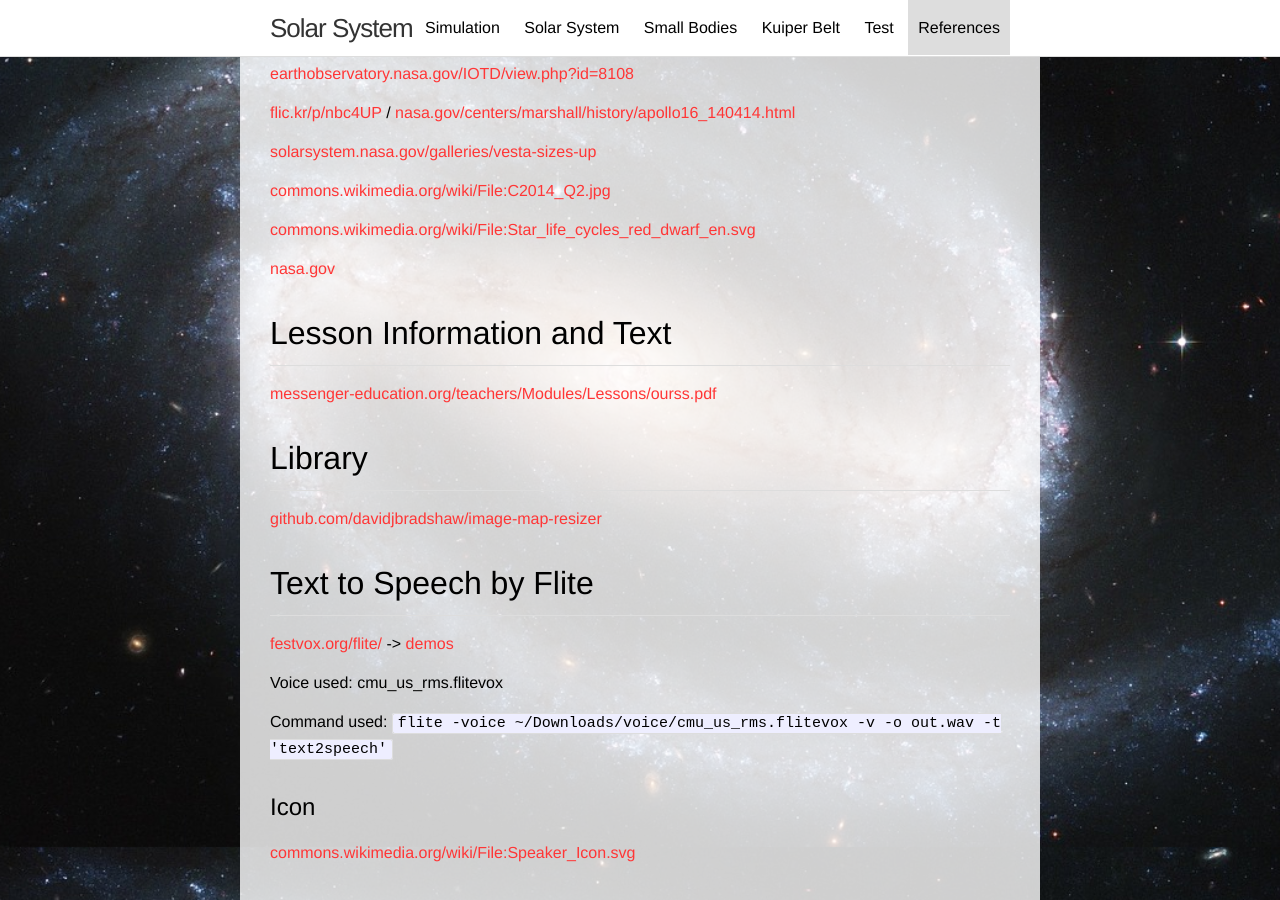
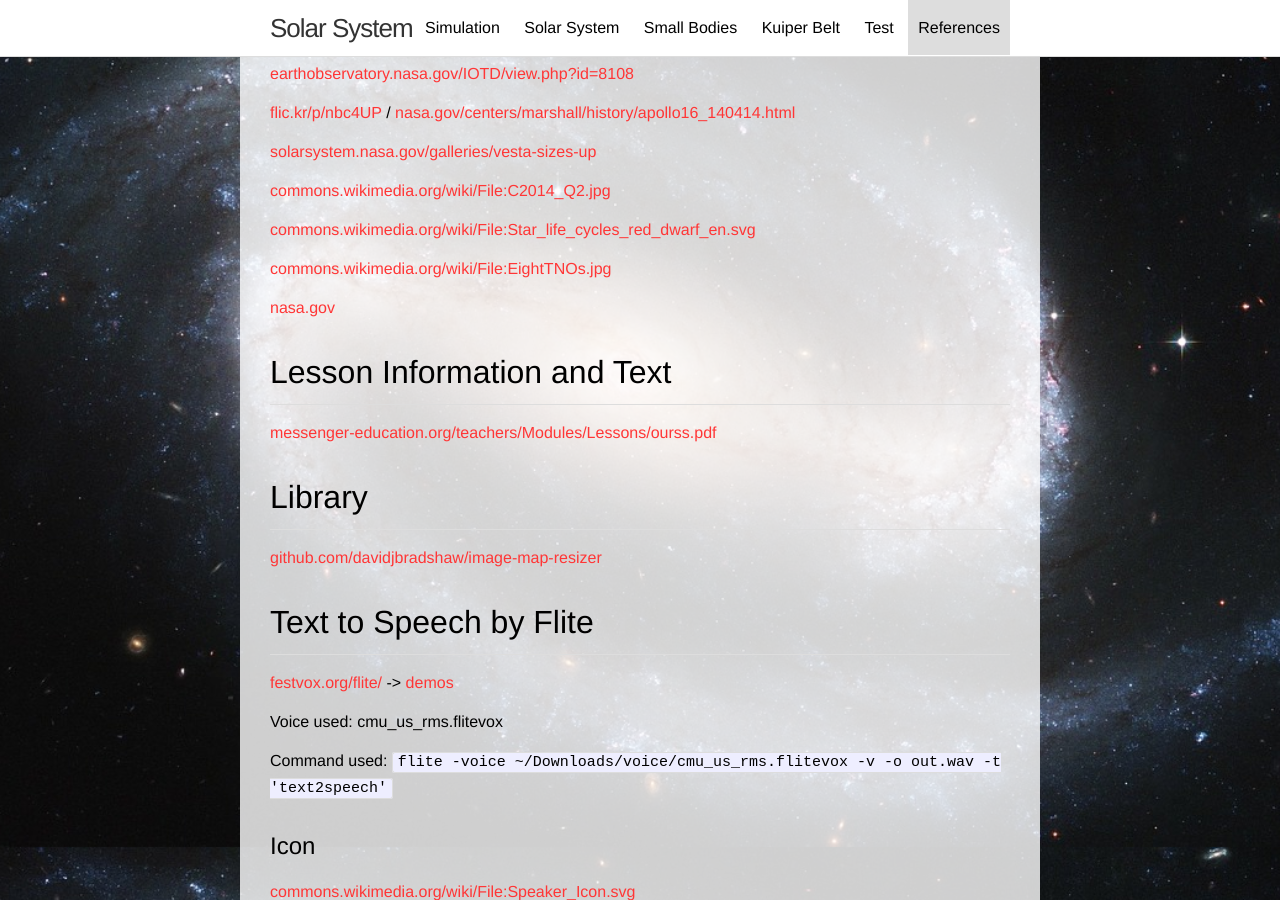
Before and after one commit to martianina/solarsystem, a Jekyll site: the page built from references.md, in a window 1280 px wide and 900 px high, scrolled down 1853 px. Built offline with Jekyll 4.4.1, drawn with Linux system fonts in a browser that asks for light colours.

```diff
--- a/js/quiz.js
+++ b/js/quiz.js
@@ -3,7 +3,7 @@ function showNotice (data) {
 	result = document.getElementById("result");
     data = "<div id='result'>" + data + "</div>";
     el.innerHTML = data;
-	el.style.visibility = (el.style.visibility == "visible") ? "hidden" : "visible";
+	el.style.visibility = (el.style.visibility === "visible") ? "hidden" : "visible";
 }
 
 // Jonas Raoni Soares Silva
--- a/references.md
+++ b/references.md
@@ -81,6 +81,8 @@ Jekyll base theme: [github.com/jglovier/jekyll-new](https://github.com/jglovier/
 
 [commons.wikimedia.org/wiki/File:Star_life_cycles_red_dwarf_en.svg](https://commons.wikimedia.org/wiki/File:Star_life_cycles_red_dwarf_en.svg)
 
+[commons.wikimedia.org/wiki/File:EightTNOs.jpg](https://commons.wikimedia.org/wiki/File:EightTNOs.jpg)
+
 [nasa.gov](https://www.nasa.gov)
 
 ## Lesson Information and Text
```
Also changed, not shown: 03-kuiper-belt.md (+1 -0 lines), img/eightTNOs.jpg (added).
